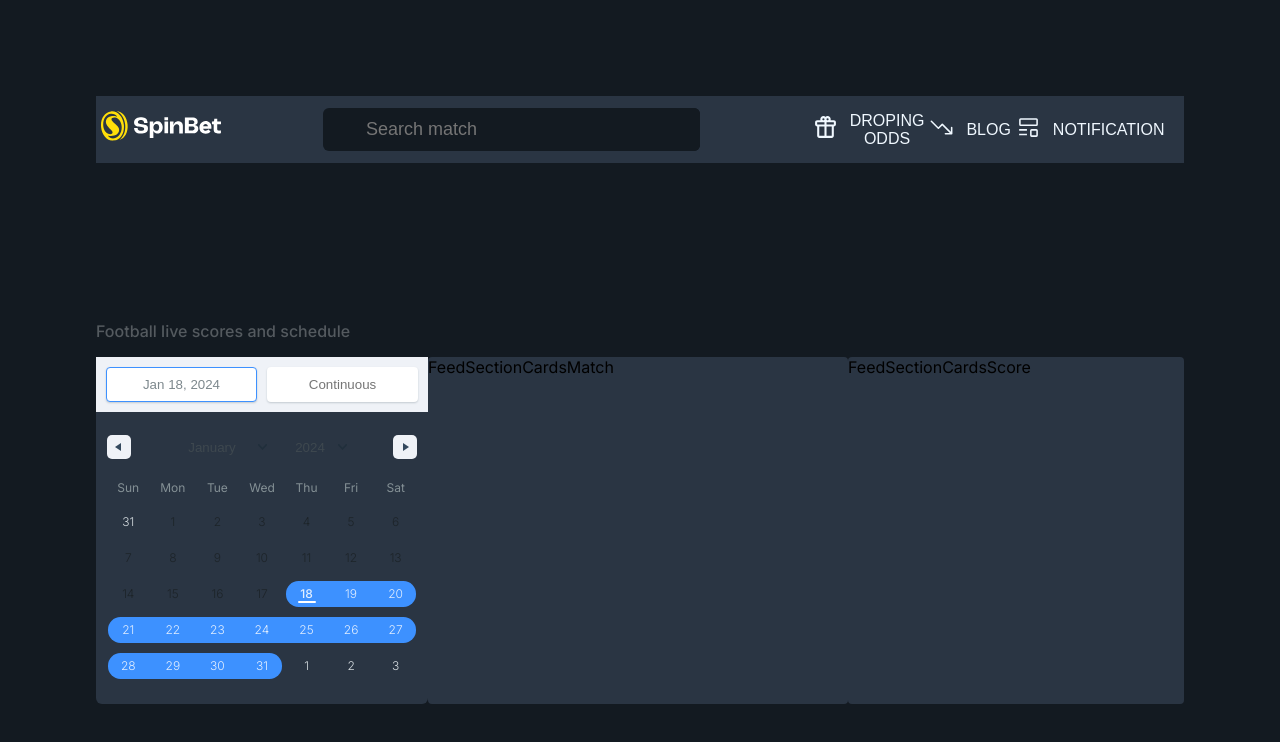
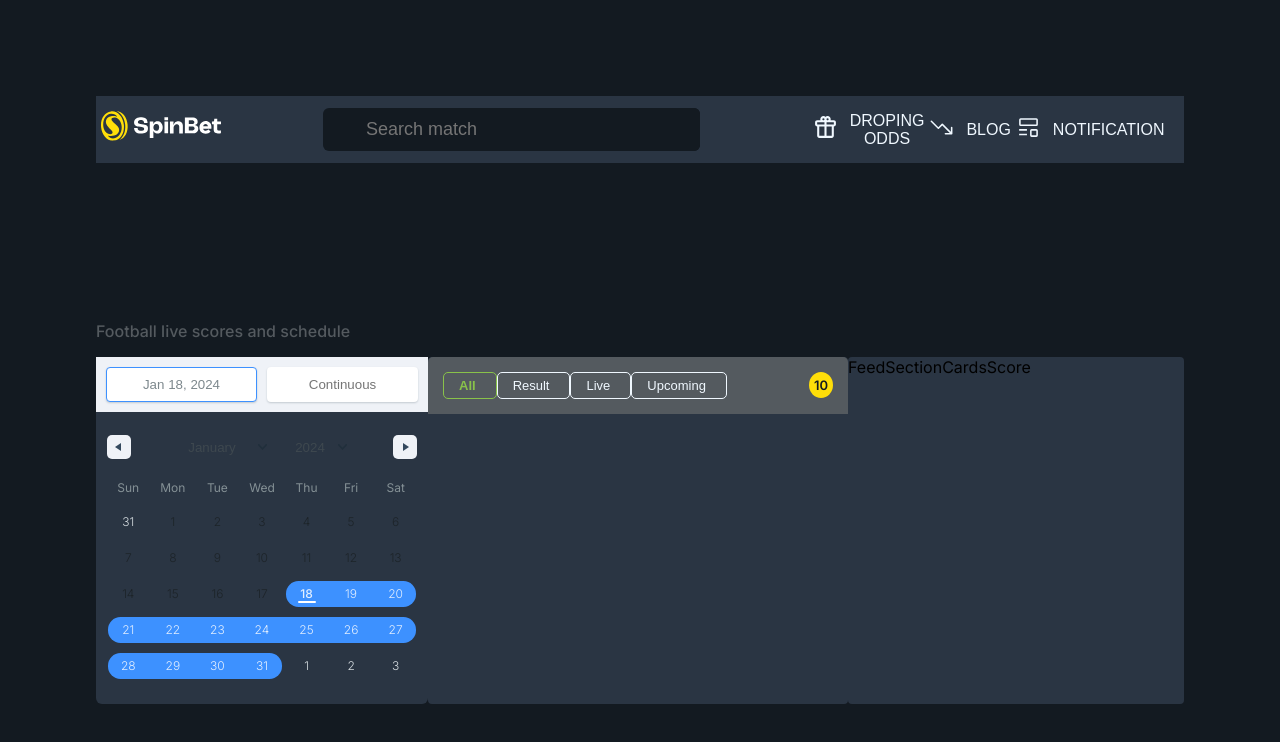
Before and after one commit to DenisOuma/live-score-ui, a Next.js app: page / in a window 1280 px wide. Shown: the top 742 px of the page. Built offline with nearby package versions, Linux system fonts and the light colour scheme; some icons are missing.

Commit message:
FOnt size completed

```diff
--- a/app/SHARED/IconButton/IconButton.tsx
+++ b/app/SHARED/IconButton/IconButton.tsx
@@ -3,7 +3,7 @@ import React from "react";
 
 interface IconButtonProps {
 	className?: string;
-	svgName: string;
+	svgName?: string | null;
 	svgTitle?: string;
 	name?: string;
 	onClick?: () => void;
@@ -11,13 +11,18 @@ interface IconButtonProps {
 
 export const IconButton: React.FC<IconButtonProps> = ({
 	svgName,
+	className,
 	svgTitle,
 	name,
 }) => {
 	return (
-		<button className="icon-button" title={svgTitle}>
+		<button className={`icon-button ${className} `} title={svgTitle}>
 			<span>{name}</span>
-			<IconTemplate className="button-icon" svgName={svgName} svgWidth={25} />
+			<IconTemplate
+				className="button-icon"
+				svgName={svgName ?? ""}
+				svgWidth={25}
+			/>
 		</button>
 	);
 };
--- a/app/components/FeedSection/FeedSectionCards/FeedSectionCardsMatch/FeedSectionCardsMatch.tsx
+++ b/app/components/FeedSection/FeedSectionCards/FeedSectionCardsMatch/FeedSectionCardsMatch.tsx
@@ -1,5 +1,18 @@
+import { IconButton } from "@/app/SHARED/IconButton/IconButton";
 import React from "react";
 
 export const FeedSectionCardsMatch = () => {
-	return <div className="martches-card">FeedSectionCardsMatch</div>;
+	return (
+		<div className="martches-card">
+			<div className="filter">
+				<div className="filter-btns">
+					<IconButton className=" filter-btn-active" name="All" />
+					<IconButton className=" filter-btn" name="Result" />
+					<IconButton className=" filter-btn" name="Live" />
+					<IconButton className=" filter-btn" name="Upcoming" />
+				</div>
+				<span className="total-matches">10</span>
+			</div>
+		</div>
+	);
 };
--- a/app/globals.css
+++ b/app/globals.css
@@ -1,6 +1,6 @@
 :root {
 	--primary-color: #2766cc;
-	--secondary-color: #1198f5;
+	--secondary-color: #ffde09;
 	--light-color: #2a3543;
 	--input-focus: #0b6bcb;
 	--background-color: #131a21;
@@ -172,3 +172,51 @@ a {
 	width: 32%;
 	border-radius: 4px;
 }
+
+.filter {
+	display: flex;
+	justify-content: space-between;
+	padding: 15px;
+	align-items: center;
+	background-color: var(--reaction-icons-color);
+	border-top-right-radius: 5px;
+	border-top-left-radius: 5px;
+}
+.filter-btns {
+	display: flex;
+	justify-content: space-between;
+	align-items: center;
+	width: 60%;
+}
+.filter-btn-active {
+	color: var(--icon-color);
+	border: 1px solid var(--icon-color);
+	padding: 5px;
+	padding-left: 15px;
+	padding-right: 15px;
+	border-radius: 5px;
+	font-weight: 700;
+	font-size: small;
+}
+.filter-btn {
+	color: var(--posttext-color);
+	border: 1px solid var(--posttext-color);
+	padding: 5px;
+	padding-left: 15px;
+	padding-right: 15px;
+	border-radius: 5px;
+	font-weight: 400;
+	font-size: small;
+}
+
+.total-matches {
+	display: flex;
+	justify-content: space-between;
+	align-items: center;
+	padding: 5px;
+	color: #131a21;
+	font-weight: 600;
+	background-color: var(--secondary-color);
+	border-radius: 100%;
+	font-size: small;
+}
```
